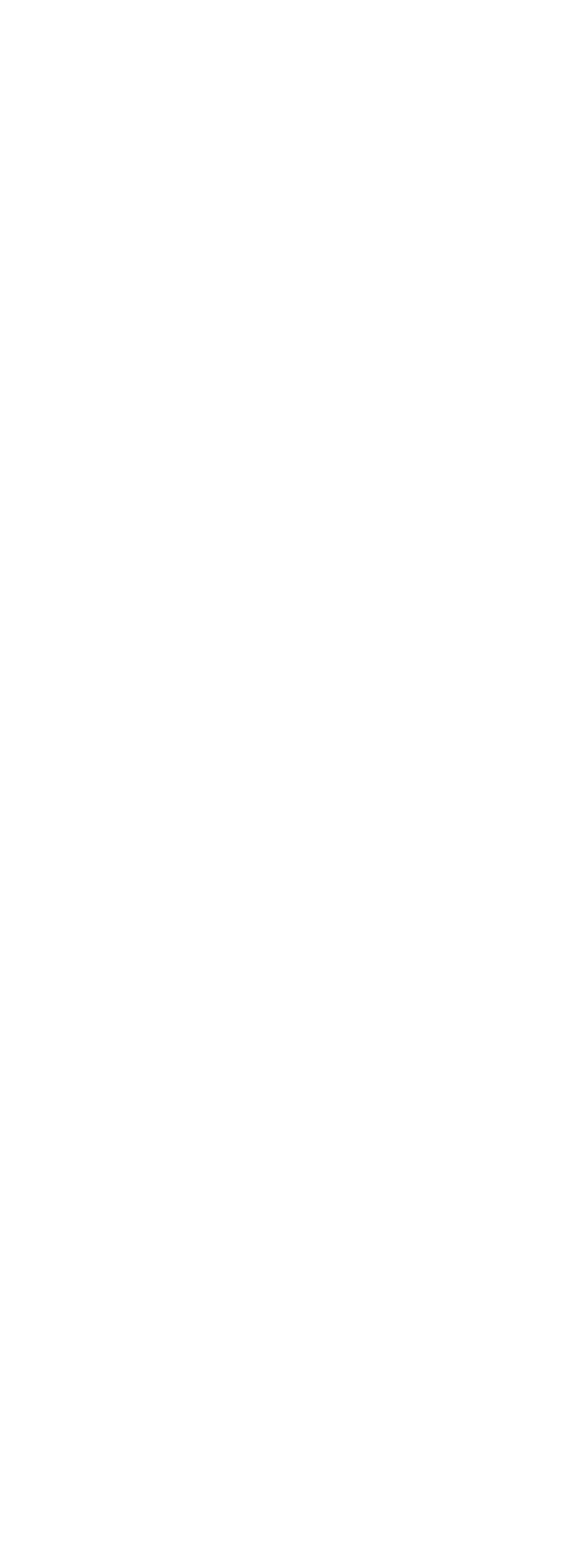
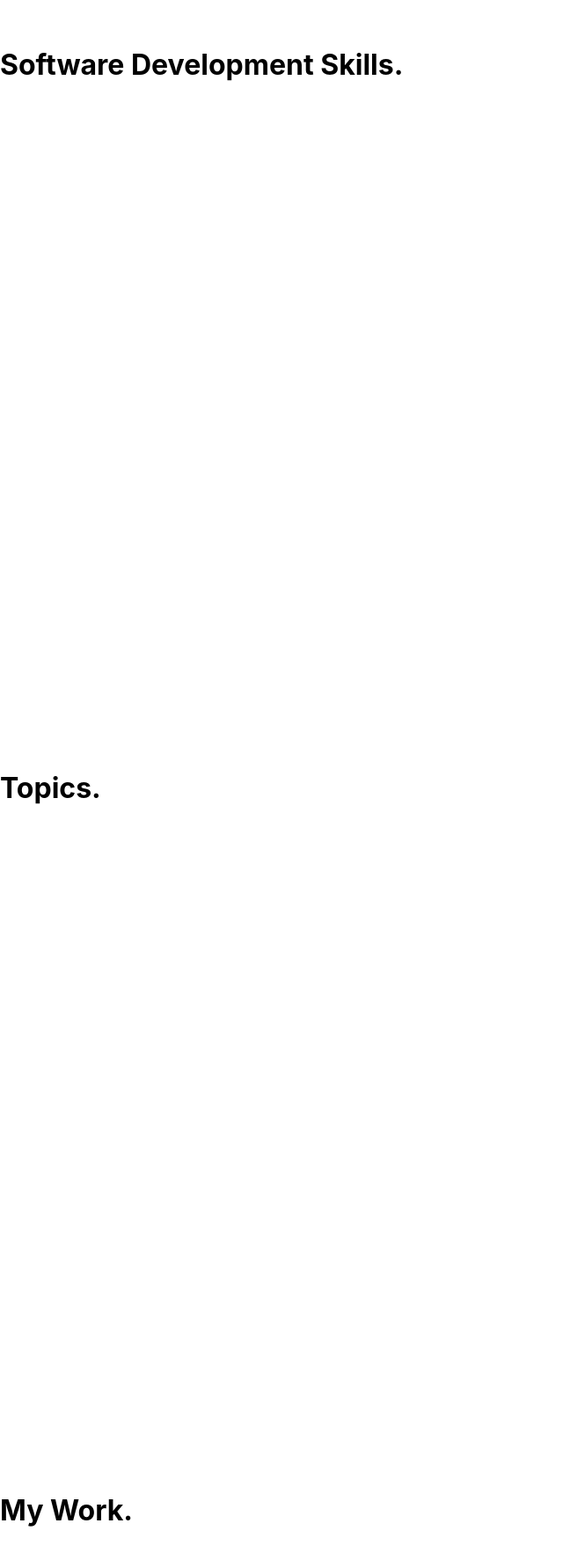
Before and after one commit to walteronoh/weathercraft, a Next.js app: page / in a window 1280 px wide. Shown: the part 767-2540 px from the top of the page at 88% size, without its empty margins (0-640 px from the left). Before the commit the page ends 800 px from the top, so only its background shows below. Built offline with nearby package versions, Linux system fonts and the light colour scheme.

Commit message:
feat: add skills, work, topics and contacts ui skeletons

```diff
--- /dev/null
+++ b/src/components/blogs/blogs.module.css
@@ -0,0 +1,4 @@
+.topics {
+    width: 100vw;
+    height: 100vh;
+}
--- /dev/null
+++ b/src/components/blogs/topics.js
@@ -0,0 +1,13 @@
+import styles from "./blogs.module.css";
+
+export default function Topics() {
+    return (
+        <div className={styles.topics}>
+            <header>
+                <h1>Topics.</h1>
+            </header>
+            <main>
+            </main>
+        </div>
+    );
+}
--- /dev/null
+++ b/src/components/contacts/contacts.js
@@ -0,0 +1,13 @@
+import styles from "./contacts.module.css";
+
+export default function Contacts() {
+    return (
+        <div className={styles.contacts}>
+            <header>
+                <h1>Get In Touch.</h1>
+            </header>
+            <main>
+            </main>
+        </div>
+    );
+}
--- /dev/null
+++ b/src/components/contacts/contacts.module.css
@@ -0,0 +1,4 @@
+.contacts {
+    width: 100vw;
+    height: 100vh;
+}
--- /dev/null
+++ b/src/components/skills/skills.js
@@ -0,0 +1,13 @@
+import styles from "./skills.module.css";
+
+export default function Skills() {
+    return (
+        <div className={styles.skills}>
+            <header>
+                <h1>Software Development Skills.</h1>
+            </header>
+            <main>
+            </main>
+        </div>
+    );
+}
--- /dev/null
+++ b/src/components/skills/skills.module.css
@@ -0,0 +1,4 @@
+.skills {
+    width: 100vw;
+    height: 100vh;
+}
--- /dev/null
+++ b/src/components/work/work.js
@@ -0,0 +1,13 @@
+import styles from "./work.module.css";
+
+export default function Work() {
+    return (
+        <div className={styles.work}>
+            <header>
+                <h1>My Work.</h1>
+            </header>
+            <main>
+            </main>
+        </div>
+    );
+}
--- /dev/null
+++ b/src/components/work/work.module.css
@@ -0,0 +1,4 @@
+.work {
+    width: 100vw;
+    height: 100vh;
+}
--- a/src/pages/index.js
+++ b/src/pages/index.js
@@ -1,6 +1,10 @@
 import Head from 'next/head'
 import About from '../components/about/about'
+import Topics from '../components/blogs/topics'
+import Contacts from '../components/contacts/contacts'
 import NavBar from '../components/navbar/navbar'
+import Skills from '../components/skills/skills'
+import Work from '../components/work/work'
 // import Image from 'next/image'
 // import styles from '../styles/Home.module.css'
 
@@ -14,6 +18,10 @@ export default function Home() {
       </Head>
       <NavBar />
       <About />
+      <Skills />
+      <Topics />
+      <Work />
+      <Contacts />
     </div>
   )
 }
```
